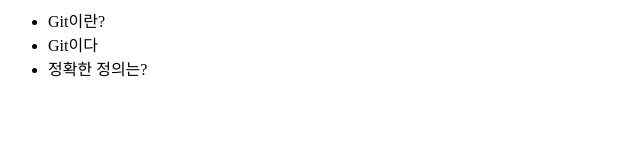
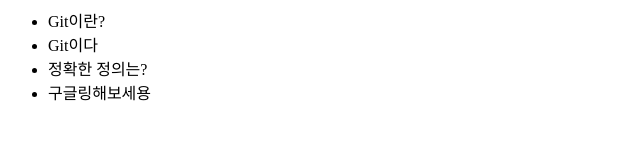
Before and after one commit to SangeunYun/-, a plain HTML site: page index.html in a window 1280 px wide. Shown: the whole page, without its empty margins (0-640 px from the left). Drawn offline with Linux system fonts and the light colour scheme.

Commit message:
네번째 li추가

```diff
--- a/index.html
+++ b/index.html
@@ -7,6 +7,7 @@
 		<li>Git이란?</li>
 		<li>Git이다</li>
 		<li>정확한 정의는?</li>
+		<li>구글링해보세용</li>
 	</ul>
 	<div>
 	</div>
```
